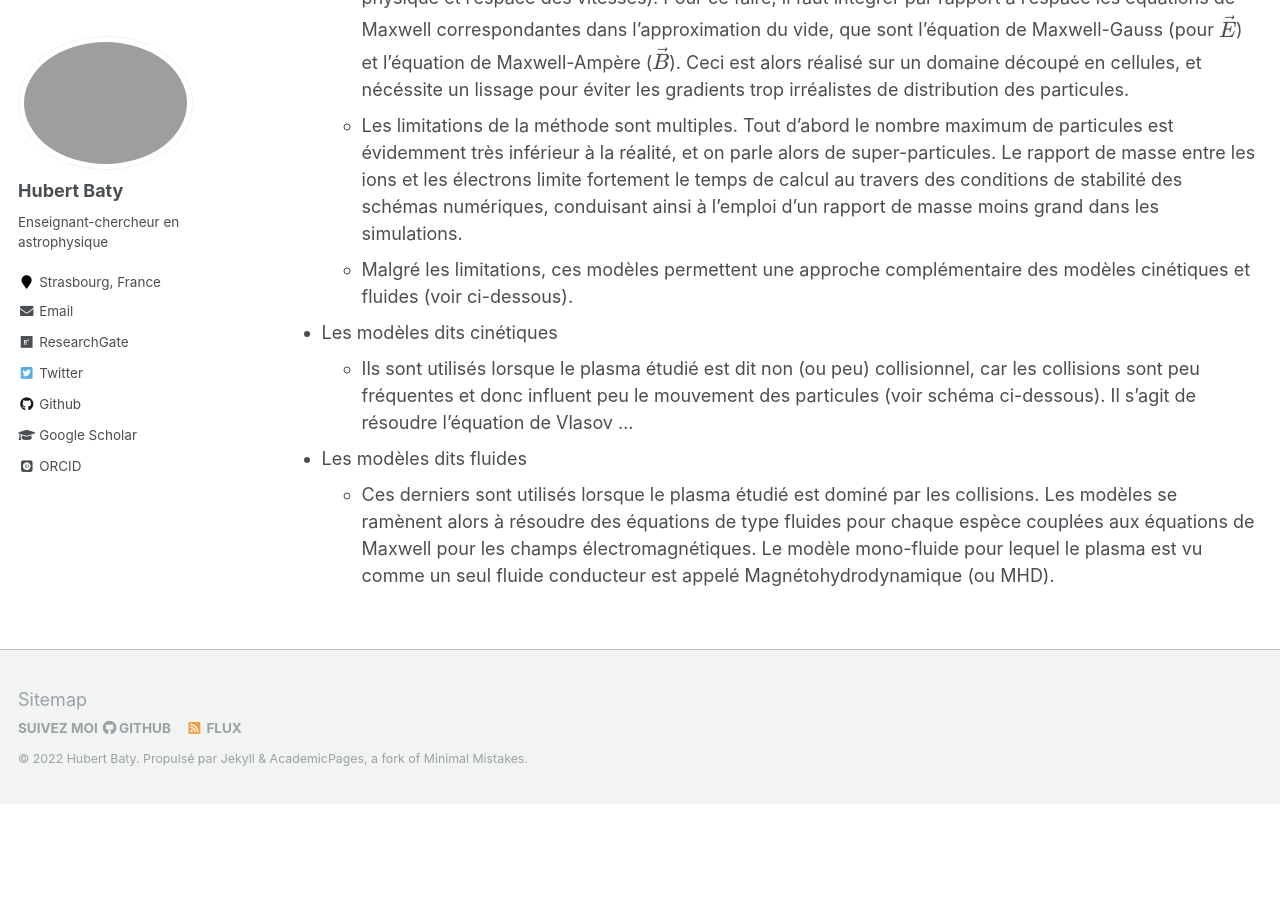
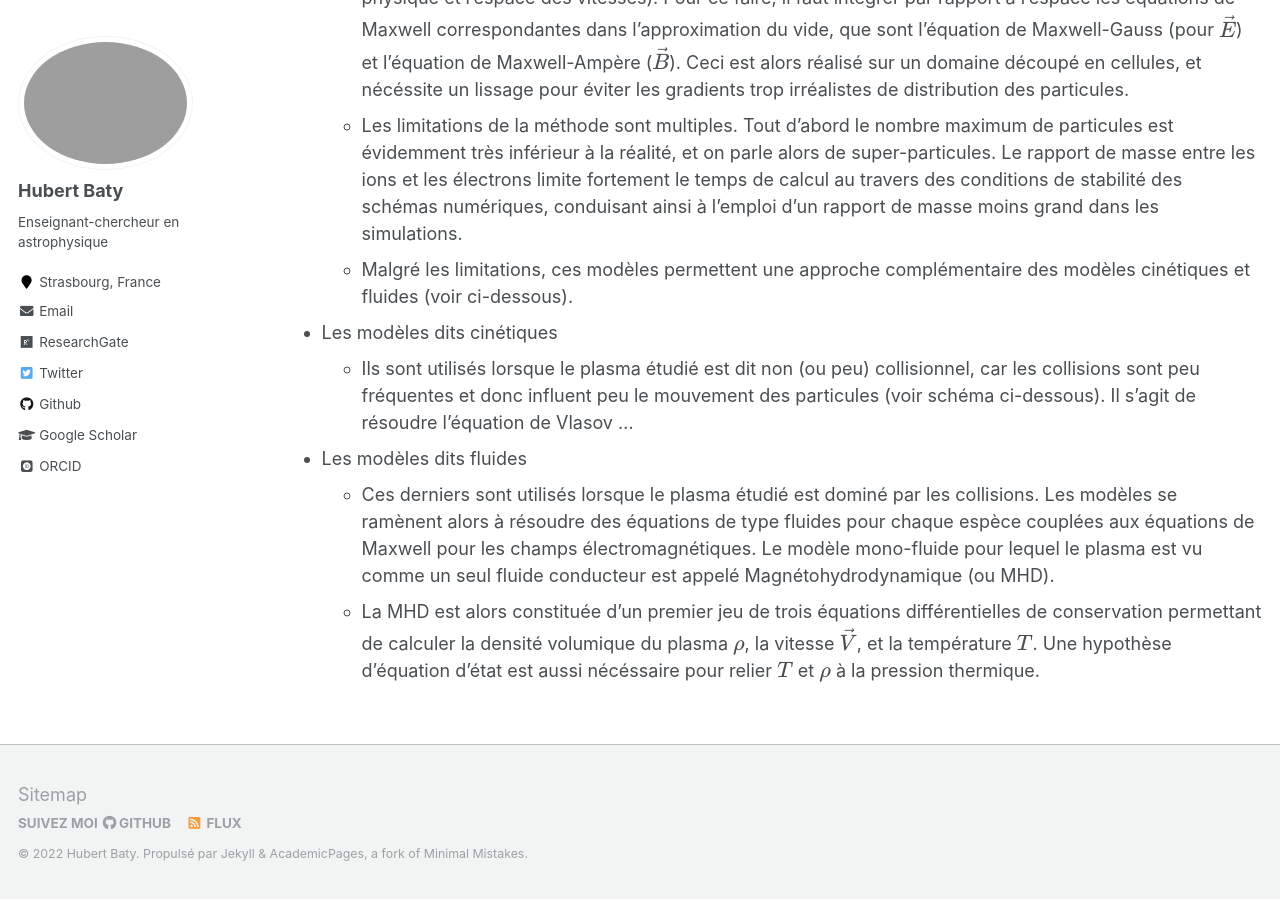
Before and after one commit to hubertbaty/hubertbaty.github.io, a Jekyll site: the page built from _pages/plasma.md, in a window 1280 px wide and 900 px high, scrolled down 3251 px. Built offline with Jekyll 4.4.1, drawn with Linux system fonts in a browser that asks for light colours; some web fonts are replaced; formulas are drawn with MathJax 3; before the commit the page ends 4056 px from its top, so only the background shows below that.

Commit message:
Update plasma.md

```diff
--- a/_pages/plasma.md
+++ b/_pages/plasma.md
@@ -57,3 +57,4 @@ Modèles de description des plasmas
   * Ils sont utilisés lorsque le plasma étudié est dit non (ou peu) collisionnel, car les collisions sont peu fréquentes et donc influent peu le mouvement des particules (voir schéma ci-dessous). Il s'agit de résoudre l'équation de Vlasov ...
 * Les modèles dits fluides
   * Ces derniers sont utilisés lorsque le plasma étudié est dominé par les collisions. Les modèles se ramènent alors à résoudre des équations de type fluides pour chaque espèce couplées aux équations de Maxwell pour les champs électromagnétiques. Le modèle mono-fluide pour lequel le plasma est vu comme un seul fluide conducteur est appelé Magnétohydrodynamique (ou MHD).
+  * La MHD est alors constituée d'un premier jeu de trois équations différentielles de conservation permettant de calculer la densité volumique du plasma $\rho$, la vitesse $\vec V$, et la température $T$. Une hypothèse d'équation d'état est aussi nécéssaire pour relier $T$ et $\rho$ à la pression thermique.
```
